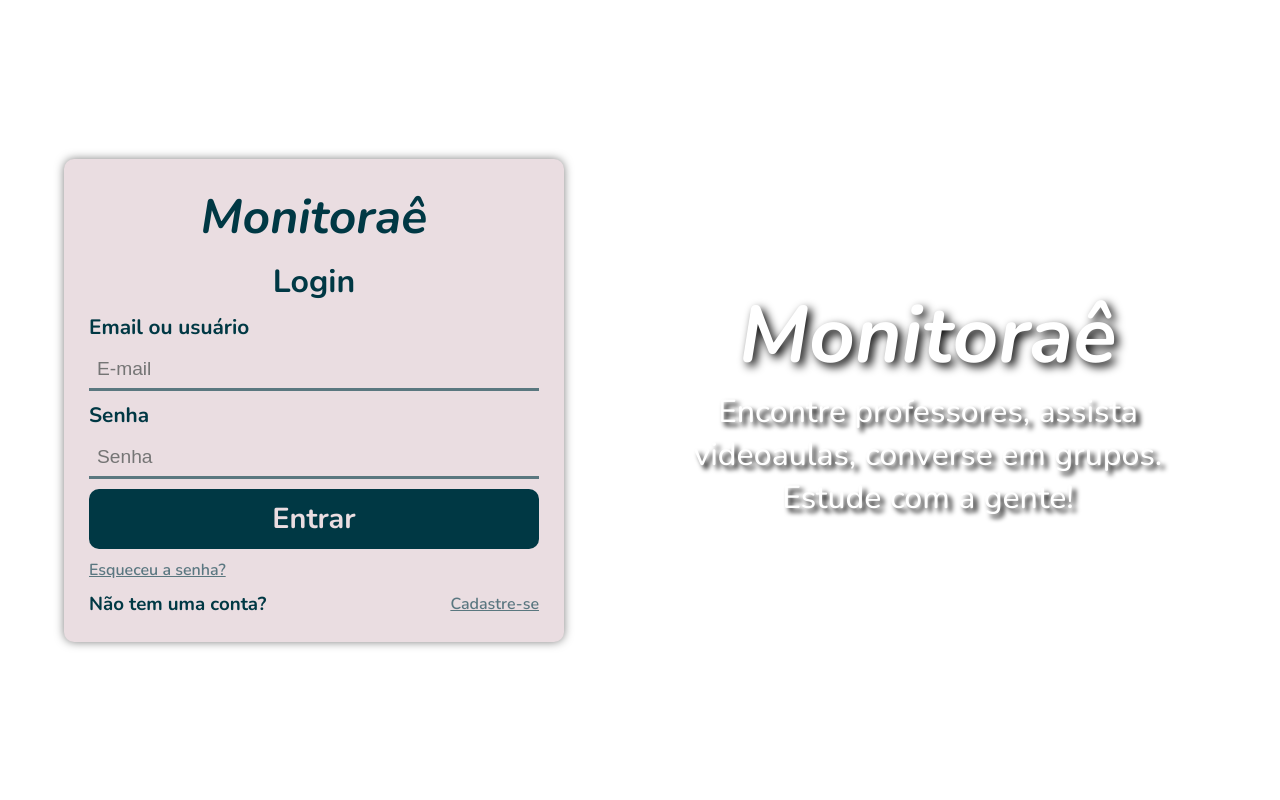
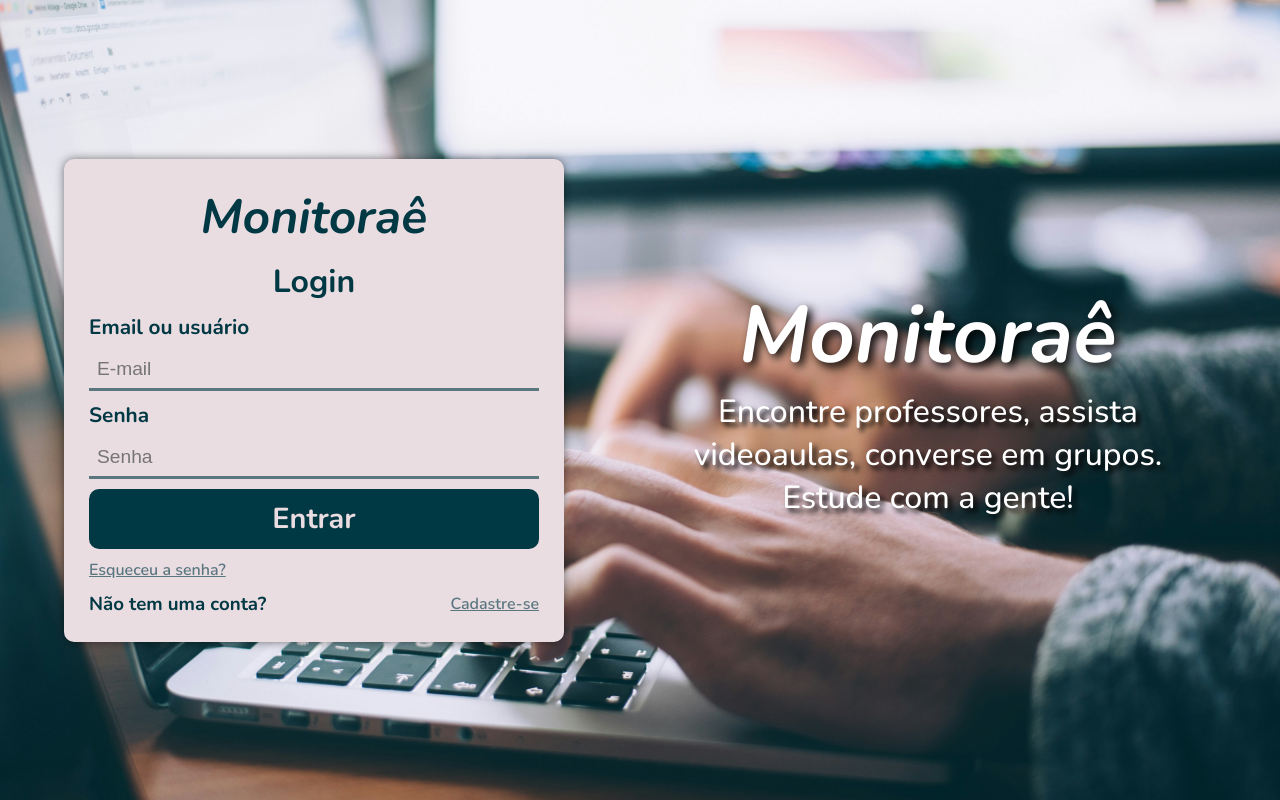
Before and after one commit to yeies/Monitorae, a plain HTML site: page index.html in a window 1280 px wide. Drawn offline with nearby package versions, Linux system fonts and the light colour scheme.

Commit message:
Update style.css

```diff
--- a/styles/style.css
+++ b/styles/style.css
@@ -18,7 +18,7 @@ html, body {
     height: 100vh;
     width: 100vw;
     padding: 5%;
-    background-image: url('imgs/imagem2.jpg');
+    background-image: url('https://raw.githubusercontent.com/yeies/Monitorae/main/imgs/imagem2.jpg');
     background-size: cover;
     background-position: center;
     background-repeat: no-repeat;
```
